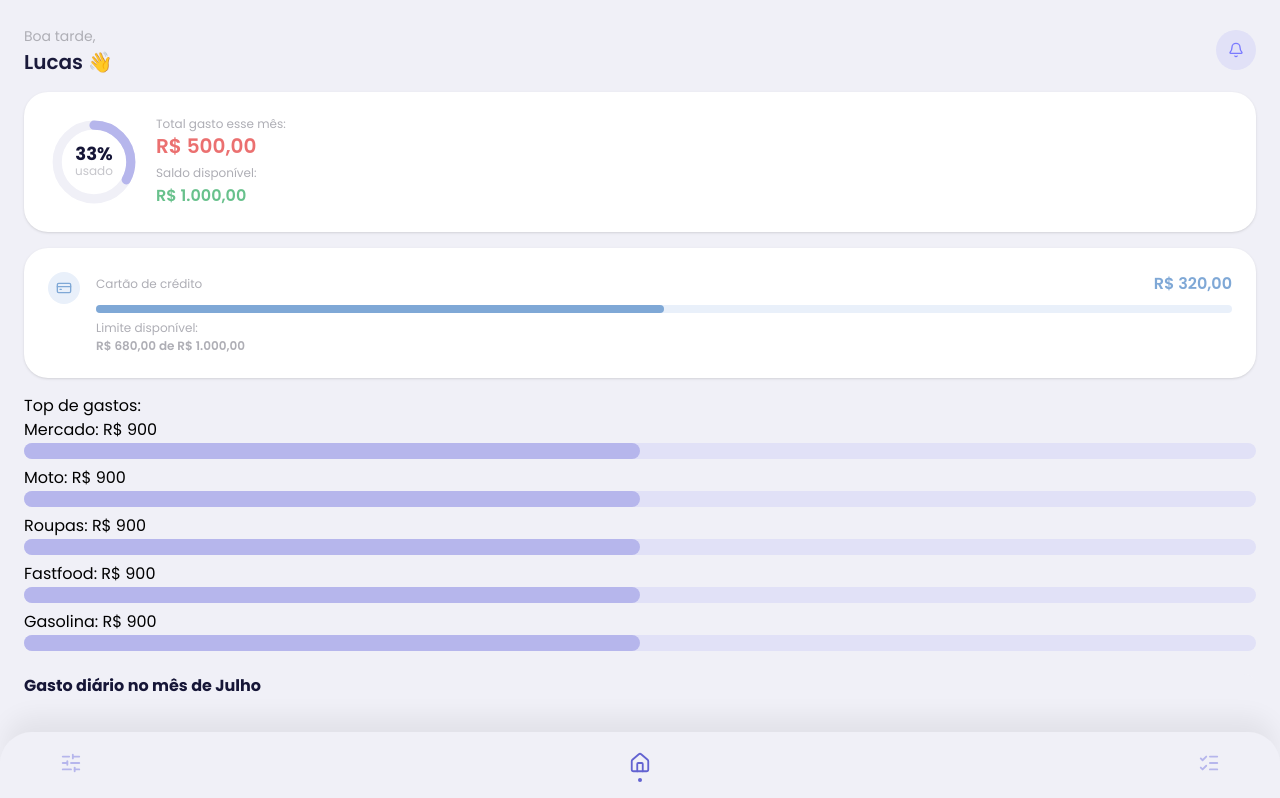
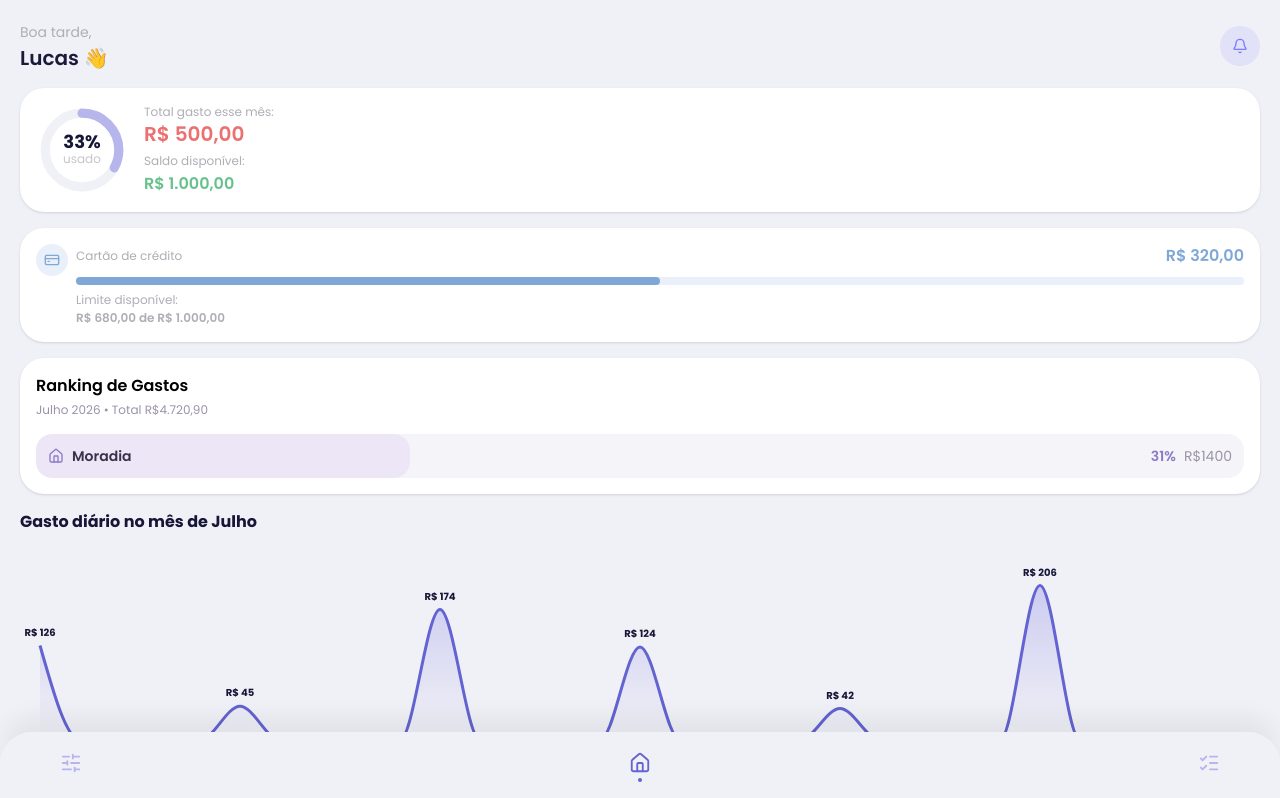
Before and after one commit to lucasboeck06/sepoupe, a React app in the folder frontend/: page /dashboard in a window 1280 px wide. Shown: the top 798 px of the page. Built offline with nearby package versions, Linux system fonts and the light colour scheme; the HTML template or start-up script is replaced by a standard one.

Commit message:
Front do ranking de gastos completo

```diff
--- a/frontend/src/components/Contador.jsx
+++ /dev/null
@@ -1,23 +0,0 @@
-// importa o useState do React — sem isso não funciona
-import { useState } from "react";
-
-// declara o componente — função que retorna JSX
-export default function Contador() {
-  // cria um estado chamado "count" com valor inicial 0
-  // count    → valor atual (começa em 0)
-  // setCount → função que atualiza o count e redesenha a tela
-  const [count, setCount] = useState(0);
-
-  // retorna o HTML que aparece na tela
-  return (
-    <div>
-      {/* mostra o valor atual de count — {} executa JS dentro do JSX */}
-      <p>Cliques: {count}</p>
-
-      {/* quando clicar, executa a arrow function */}
-      {/* a arrow function chama setCount com o valor atual + 1 */}
-      {/* setCount avisa o React: "mudou, redesenha" */}
-      <button onClick={() => setCount(count + 1)}> Clique aqui!</button>
-    </div>
-  );
-}
--- a/frontend/src/components/Header.jsx
+++ /dev/null
@@ -1,10 +0,0 @@
-// nome é o parametro para exibição do texto
-export default function Header({ nome }) {
-  return (
-    <div>
-      <h1>Financeiro pessoal</h1>
-      {/* Define onde o parametro passado irá aparecer */}
-      <h2>Bem-vindo {nome}!</h2>
-    </div>
-  );
-}
--- /dev/null
+++ b/frontend/src/components/ItemRank.jsx
@@ -0,0 +1,29 @@
+export default function ItemRank({
+  Icon,
+  categoria,
+  porcentagem,
+  valor,
+  corBg,
+  corIco,
+}) {
+  return (
+    <div className="relative flex items-center justify-between p-3 bg-[#F5F5F9] rounded-2xl overflow-hidden">
+      <div
+        className="absolute top-0 left-0 bottom-0 rounded-2xl"
+        style={{ width: `${porcentagem}%`, backgroundColor: corBg }}
+      />
+      <div className="flex items-center gap-2 z-10">
+        <Icon className="w-4 h-4" color={corIco} />
+        <span className="text-sm font-semibold text-[#3A3248]">
+          {categoria}
+        </span>
+      </div>
+      <div className="flex items-center gap-2 z-10">
+        <span className="text-sm font-semibold" style={{ color: corIco }}>
+          {porcentagem}%
+        </span>
+        <span className="text-sm text-[#9B93A8]">R${valor}</span>
+      </div>
+    </div>
+  );
+}
--- a/frontend/src/components/ListaCategorias.jsx
+++ /dev/null
@@ -1,31 +0,0 @@
-import { useEffect, useState } from "react";
-
-export default function ListarCategorias() {
-  // useState entra porque a tela precisa ser recarreada para os dados do useEffect entrar
-  const [categorias, setCategorias] = useState([]);
-
-  useEffect(() => {
-    console.log(`${import.meta.env.VITE_API_BASE_URL}/categorias`);
-    // Executa depois de o componente aparece na tela
-    fetch(`${import.meta.env.VITE_API_BASE_URL}/categorias`, {
-      headers: { "ngrok-skip-browser-warning": "true" },
-    }) // fetch serve para consultar rotas
-      .then((res) => res.json()) // Converte a resposta para JSON
-      .then((data) => setCategorias(data)); // Usa os dados
-  }, []);
-
-  return (
-    <ul>
-      {categorias.map(
-        (
-          cat, // Usa map para transformar os elementos de um array em JSX
-        ) => (
-          <li key={cat.id}>{cat.nome}</li>
-        ),
-      )}
-      {/* // vira:
-          // <li>alimentacao</li>
-          // <li>moradia</li> */}
-    </ul>
-  );
-}
--- a/frontend/src/components/RankGastos.jsx
+++ b/frontend/src/components/RankGastos.jsx
@@ -1,13 +1,32 @@
-export default function RankGastos({ value, categoria, valor }) {
+import ItemRank from "./ItemRank.jsx";
+import { House } from "lucide-react";
+
+export default function RankGastos() {
+  const topGastos = [
+    {
+      id: 1,
+      categoria: "Moradia",
+      porcentagem: 31,
+      valor: 1400,
+      Icon: House,
+      corBg: "#ece6f7",
+      corIco: "#8b7bc7",
+    },
+  ];
+
   return (
     <div>
-      <h3>
-        {categoria}: R$ {valor}
-      </h3>
-      <progress
-        value={value}
-        className="w-full h-4 appearance-none rounded-full [&::-webkit-progress-bar]:bg-[#E1E1F7] [&::-webkit-progress-bar]:rounded-full [&::-webkit-progress-value]:bg-[#B6B6EC] [&::-webkit-progress-value]:rounded-full [&::-moz-progress-bar]:bg-[#B6B6EC]"
-      />
+      {topGastos.map((n) => (
+        <ItemRank
+          key={n.id}
+          Icon={n.Icon}
+          categoria={n.categoria}
+          porcentagem={n.porcentagem}
+          valor={n.valor}
+          corBg={n.corBg}
+          corIco={n.corIco}
+        />
+      ))}
     </div>
   );
 }
--- a/frontend/src/pages/Dashboard.jsx
+++ b/frontend/src/pages/Dashboard.jsx
@@ -7,7 +7,7 @@ import CircularProgress from "../components/CircularProgress.jsx";
 export default function Dashboard() {
   return (
     <div className="flex flex-col justify-between bg-[#F0F0F7]">
-      <div className="flex flex-col p-6 mb-18 gap-4">
+      <div className="flex flex-col p-5 mb-18 gap-4">
         <div className="flex flex-row justify-between items-center">
           <div>
             <h1>
@@ -26,7 +26,7 @@ export default function Dashboard() {
           </div>
         </div>
 
-        <div className="bg-white p-6 rounded-3xl shadow-sm flex flex-row items-center gap-4">
+        <div className="bg-white p-4 rounded-3xl shadow-sm flex flex-row items-center gap-4">
           <CircularProgress porcentagem={33} />
           <div className="flex-1 w-full">
             <h2 className="text-xs text-[#aeaeb5]">Total gasto esse mês:</h2>
@@ -43,7 +43,7 @@ export default function Dashboard() {
           </div>
         </div>
 
-        <div className=" bg-white p-6 rounded-3xl shadow-sm flex flex-row gap-4">
+        <div className=" bg-white p-4 rounded-3xl shadow-sm flex flex-row gap-2">
           <div>
             <div className="bg-[#e9f0fa] p-2 rounded-full">
               <CreditCard className="text-[#7fa8d6] w-4 h-4" />
@@ -69,13 +69,14 @@ export default function Dashboard() {
           </div>
         </div>
 
-        <div>
-          <h2>Top de gastos:</h2>
-          <RankGastos categoria="Mercado" value={0.5} valor={900.0} />
-          <RankGastos categoria="Moto" value={0.5} valor={900.0} />
-          <RankGastos categoria="Roupas" value={0.5} valor={900.0} />
-          <RankGastos categoria="Fastfood" value={0.5} valor={900.0} />
-          <RankGastos categoria="Gasolina" value={0.5} valor={900.0} />
+        <div className="flex flex-col bg-white p-4 rounded-3xl shadow-sm gap-1">
+          <h2 className="text-md font-semibold">Ranking de Gastos</h2>
+          <span className="text-xs text-[#9B93A8]">
+            Julho 2026 • Total R$4.720,90
+          </span>
+          <div className="mt-3 gap-3">
+            <RankGastos />
+          </div>
         </div>
 
         <GraficoGastosScroll />
```
